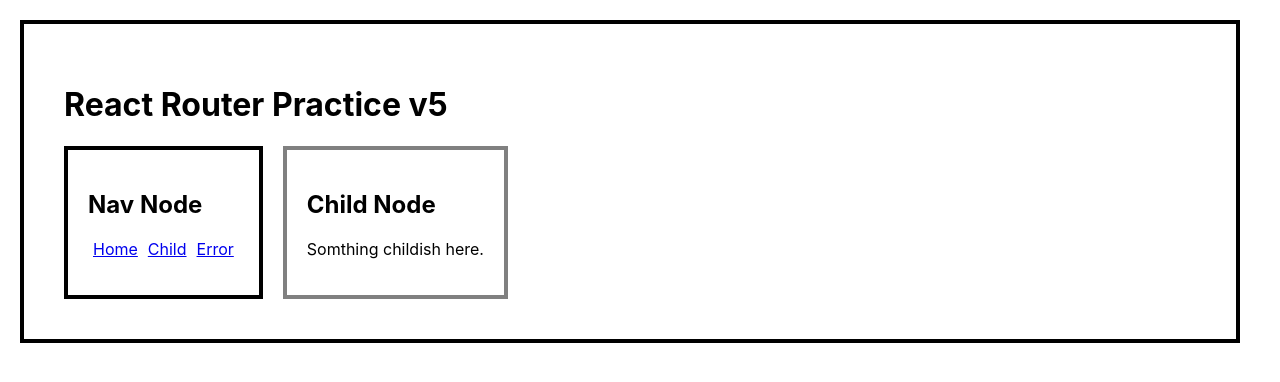
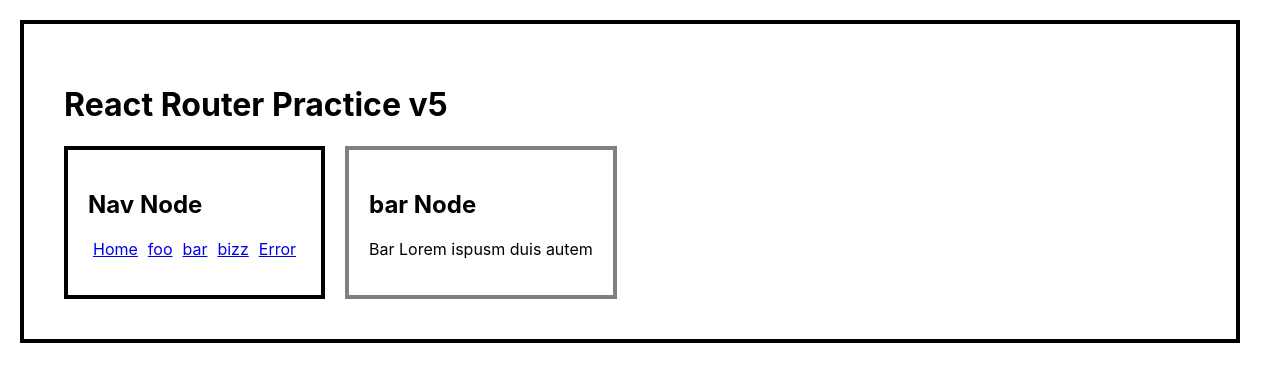
Before and after one commit to artificialarea/react-playground-revisited, a React (Create React App) app: page /child/bar in a window 1280 px wide. Shown: the top 382 px of the page. Built offline with nearby package versions, Linux system fonts and the light colour scheme.

Commit message:
added dynamic routing, but failed in doing it solo.

```diff
--- a/src/router/App.js
+++ b/src/router/App.js
@@ -5,17 +5,26 @@ import Child from './Child';
 import Error from './Error';
 import Nav from './Nav';
 import { BrowserRouter, Route, Switch } from 'react-router-dom'
+import list from './store'
+
 
 export default class App extends React.Component {
+
+  state = { list }
+
   render() {
     return (
       <div className='app'>
         <h1>React Router Practice v5</h1>
         <BrowserRouter>
-          <Nav />
+          <Nav list={this.state.list}/>
           <Switch>
             <Route exact path='/' component={Home} />
-            <Route path='/child' component={Child} />
+            <Route
+              path='/child/:childId'
+              // component={Child}
+              render={(props) => <Child {...props} list={this.state.list}/>}
+            />
             <Route path='/error' component={Error} />
             <Route component={Error} />
           </Switch>
--- a/src/router/Child.js
+++ b/src/router/Child.js
@@ -1,10 +1,20 @@
 import React from 'react'
+import { Redirect } from 'react-router-dom'
 
-export default function Child() {
+export default function Child(props) {
+  // console.log(props)
+  const theChild = props.list.find(child => (  // had issue with using .filter instead of .find method
+    child.id === props.match.params.childId
+  ))
+  // console.log(theChild)
+
+  if (!theChild) {
+    return <Redirect to='/child-error' />
+  }
   return (
-    <div className='child'>
-      <h2>Child Node</h2>
-      <p>Somthing childish here.</p>
+    <div className={`child child__${theChild.id}`}>
+      <h2>{theChild.id} Node</h2>
+      <p>{theChild.content}</p>
     </div>
   )
 }
--- a/src/router/Nav.js
+++ b/src/router/Nav.js
@@ -1,12 +1,18 @@
 import React from 'react'
 import { NavLink } from 'react-router-dom'
 
-export default function Nav() {
+export default function Nav(props) {
+
+  const navChildren = props.list.map(child => (
+    <NavLink key={child.id} to={`/child/${child.id}`}>{child.id}</NavLink>
+  ))
+
   return (
     <div className='nav'>
       <h2>Nav Node</h2>
       <NavLink to='/'>Home</NavLink>
-      <NavLink to='/child'>Child</NavLink>
+      {/* <NavLink to='/child'>Child</NavLink> */}
+      {navChildren}
       <NavLink to='/error'>Error</NavLink>
     </div>
   )
--- a/src/router/store.js
+++ b/src/router/store.js
@@ -0,0 +1,16 @@
+const list = [
+  {
+    id: 'foo',
+    content: 'Foo Lorem ispusm duis autem'
+  },
+  {
+    id: 'bar',
+    content: 'Bar Lorem ispusm duis autem'
+  },
+  {
+    id: 'bizz',
+    content: 'Bizzness Lorem ispusm duis autem'
+  },
+];
+
+export default list
```
